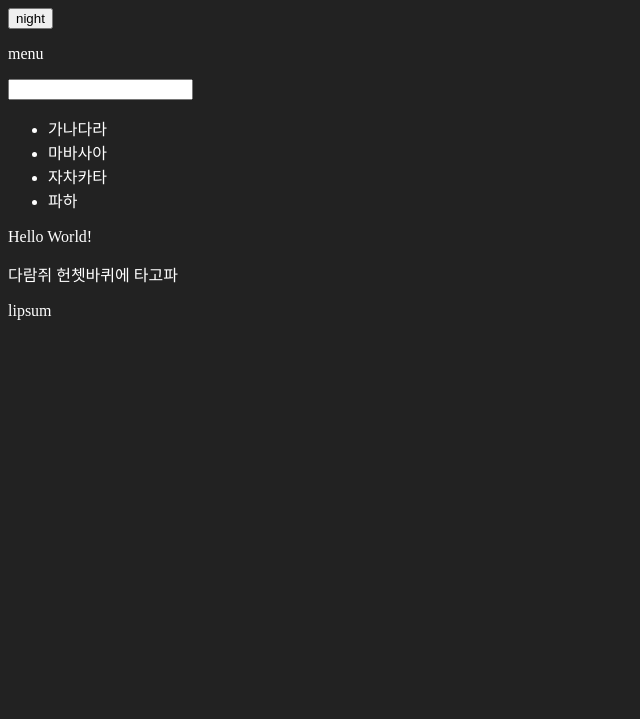
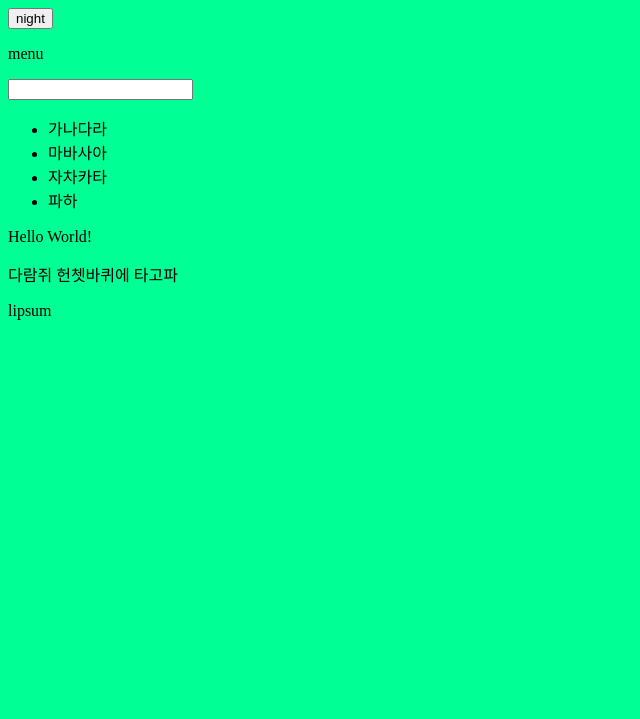
Before and after one commit to roremipsum/webpage_practice, a plain HTML site: page index.html in a window 1280 px wide. Shown: the part 81-800 px from the top of the page, without its empty margins (0-640 px from the left). Drawn offline with Linux system fonts and the light colour scheme.

Commit message:
Update defaultLayout.css

```diff
--- a/defaultLayout.css
+++ b/defaultLayout.css
@@ -1,4 +1,4 @@
 body {
- background-color: #222222;
- Color: #ffffff;
+ background-color: #00ff95;
+ Color: #000000;
 }
```
